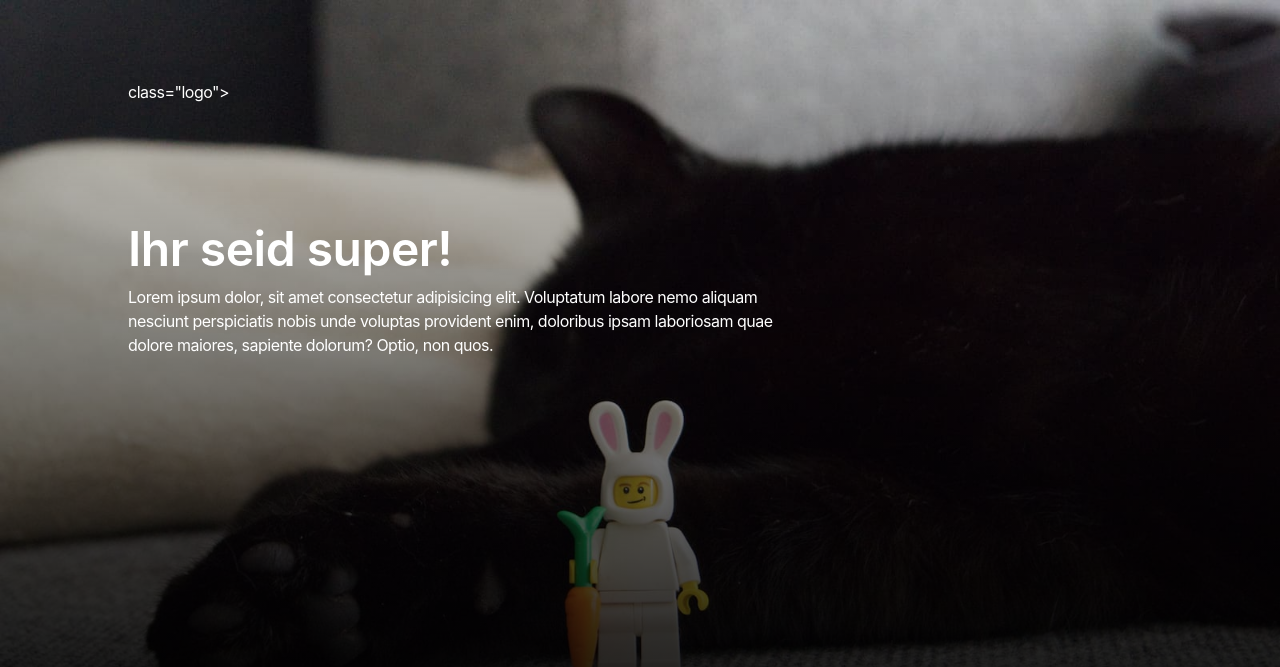
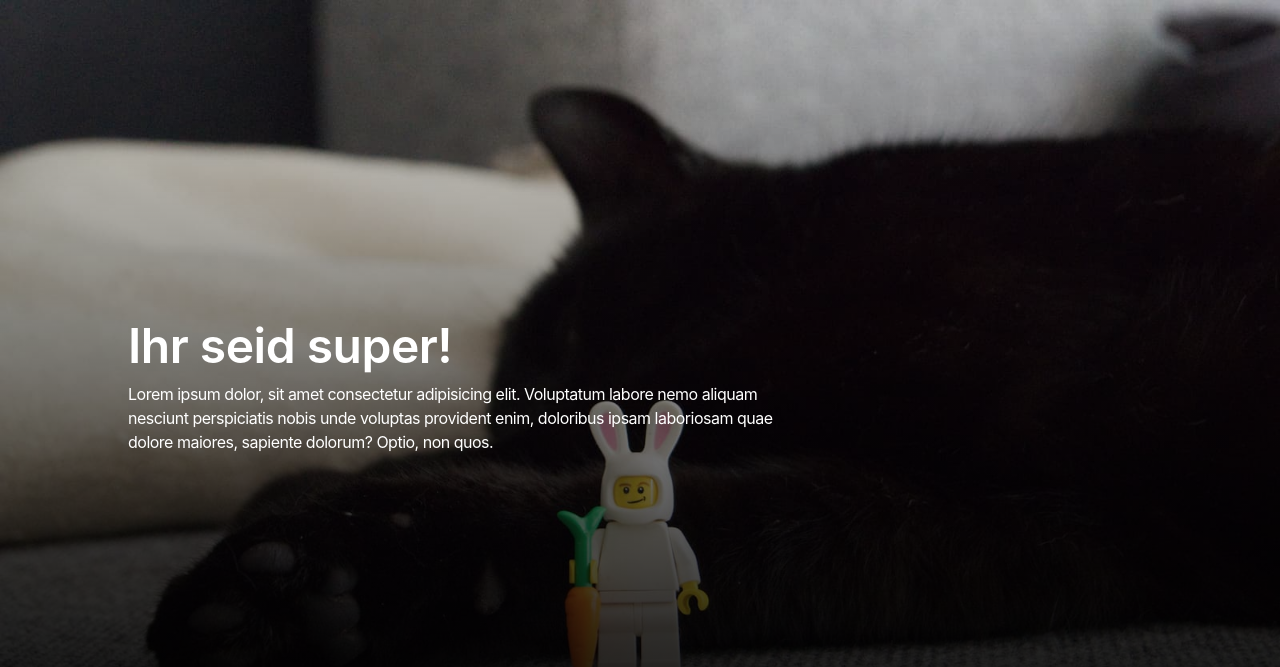
Before and after one commit to BeaMo92/BeaMo92.github.io, a plain HTML site: page index.html in a window 1280 px wide. Shown: the top 667 px of the page. Drawn offline with Linux system fonts and the light colour scheme.

Commit message:
version4

```diff
--- a/index.html
+++ b/index.html
@@ -41,7 +41,7 @@
     <div class="fs-me">
       <!-- Content Container -->
       <div class="me-content">
-        <div  </div>class="logo">
+        <div class="logo">
           <!-- <img
             src="images/hur_logo_white.svg"
             alt="Logo"
```
